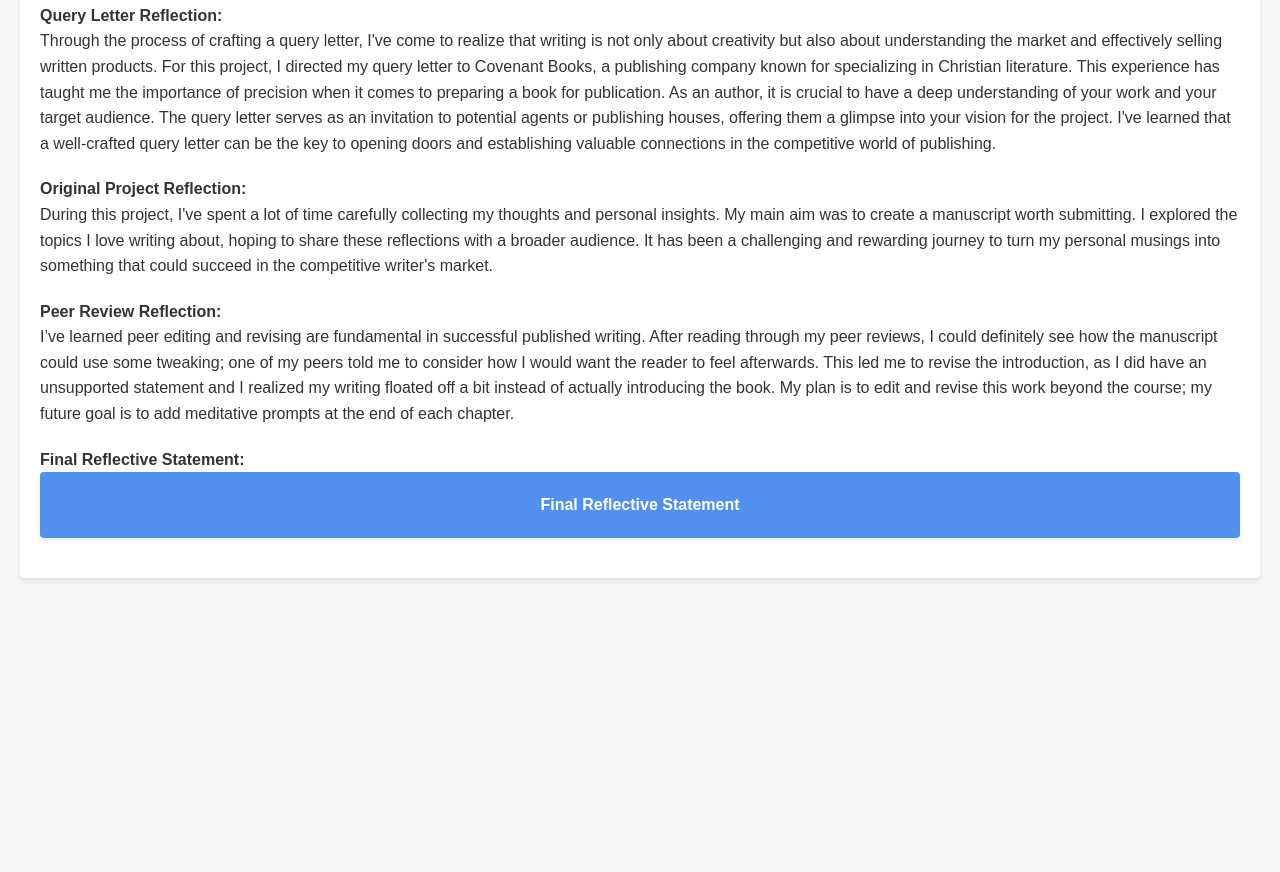
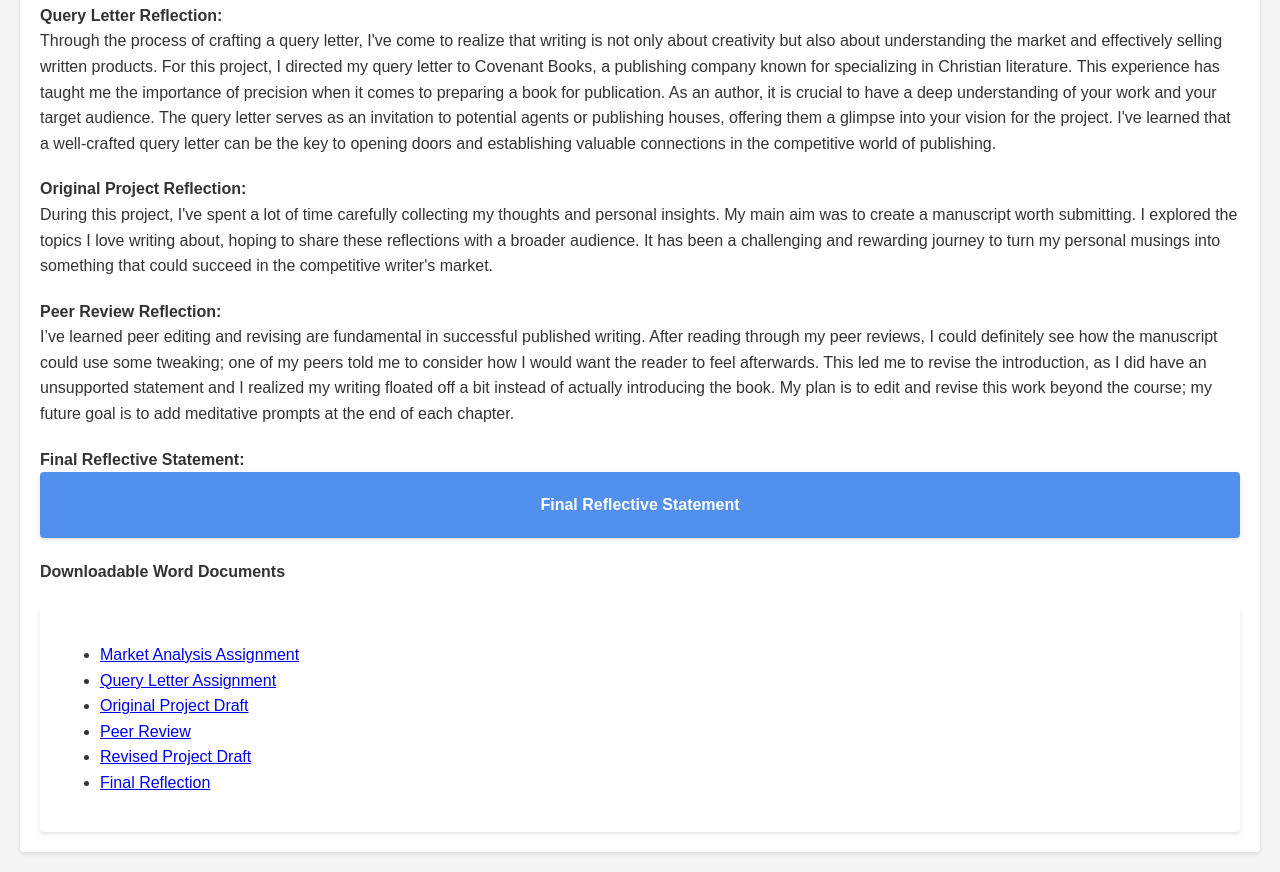
Before and after one commit to GiaRushing1122/giarushing1122.github.io, a plain HTML site: page index.html in a window 1280 px wide. Shown: the part 509-1381 px from the top of the page. Before the commit the page ends 1107 px from the top, so only its background shows below. Drawn offline with Linux system fonts and the light colour scheme.

Commit message:
Added a section for Word Downloads

```diff
--- a/index.html
+++ b/index.html
@@ -70,6 +70,25 @@
             <a href="finalReflection.pdf">Final Reflective Statement</a>
         </div>
     </div>
+
+<!-- Doc section -->
+<h4>
+    Downloadable Word Documents
+</h4>
+
+<div class="tab-content" id="tab1-content">
+    <!-- Artifacts content here -->
+    <ul>
+        <li><a href="marketAnalysis.docx" download>Market Analysis Assignment</a></li>
+        <li><a href="queryLetter.docx" download>Query Letter Assignment</a></li>
+        <li><a href="honeycombWordsOriginal.docx" download>Original Project Draft</a></li>
+        <li><a href="rushingPeerReviews.docx" download>Peer Review</a></li>
+        <li><a href="revised_project_draft.docx" download>Revised Project Draft</a></li>
+        <li><a href="revised_project_draft.docx" download>Final Reflection</a></li>
+    </ul>
+</div>
+
+
 </div>
 
 </body>
--- a/styles.css
+++ b/styles.css
@@ -112,3 +112,10 @@
         transform: translateY(-5px);
         box-shadow: 0px 4px 6px rgba(0, 0, 0, 0.1);
         }
+
+    .tab-content {
+        padding: 20px;
+        background-color: #fff;
+        box-shadow: 0px 2px 4px rgba(0, 0, 0, 0.1);
+        border-radius: 4px;
+        }
```
Also changed, not shown: 4 other files.
